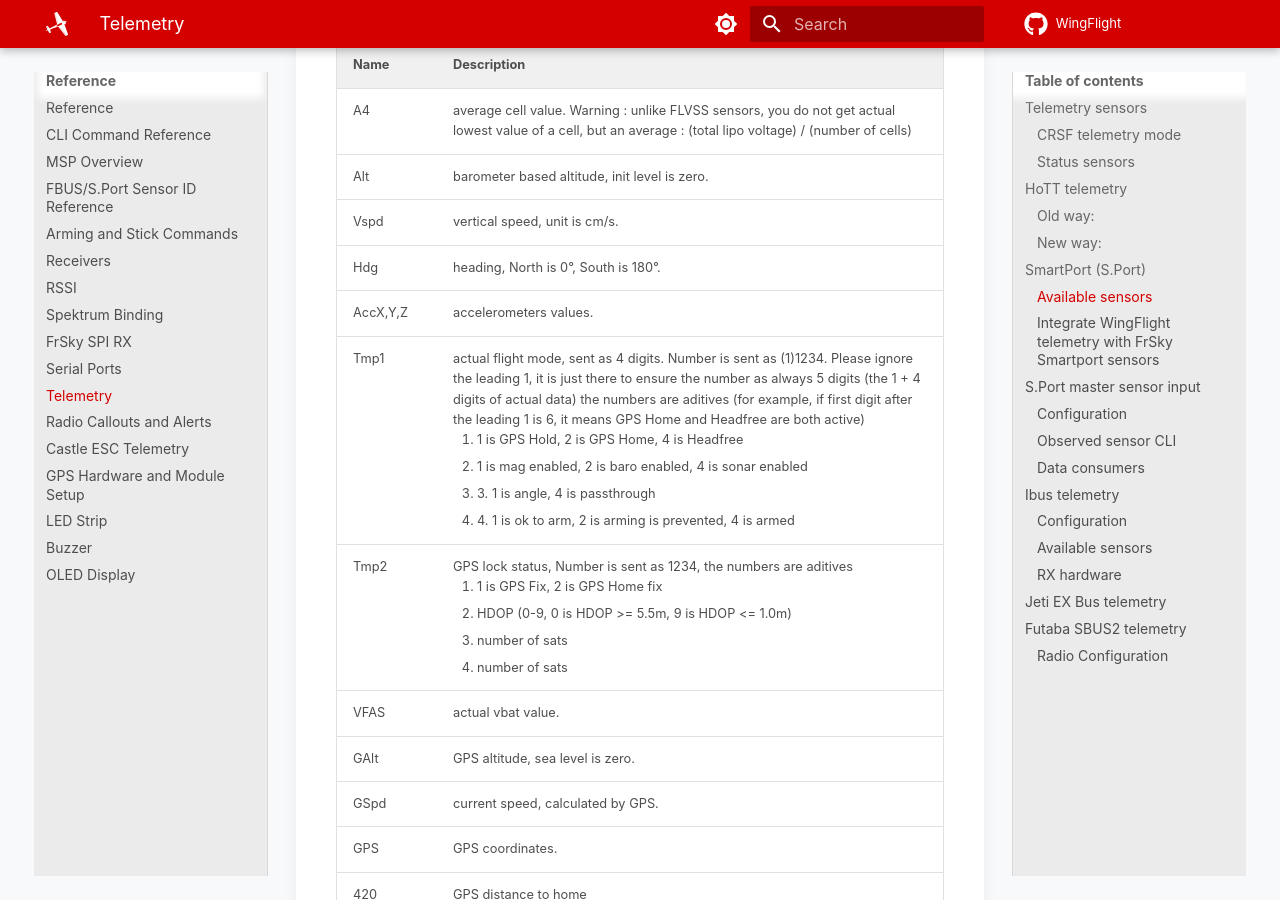
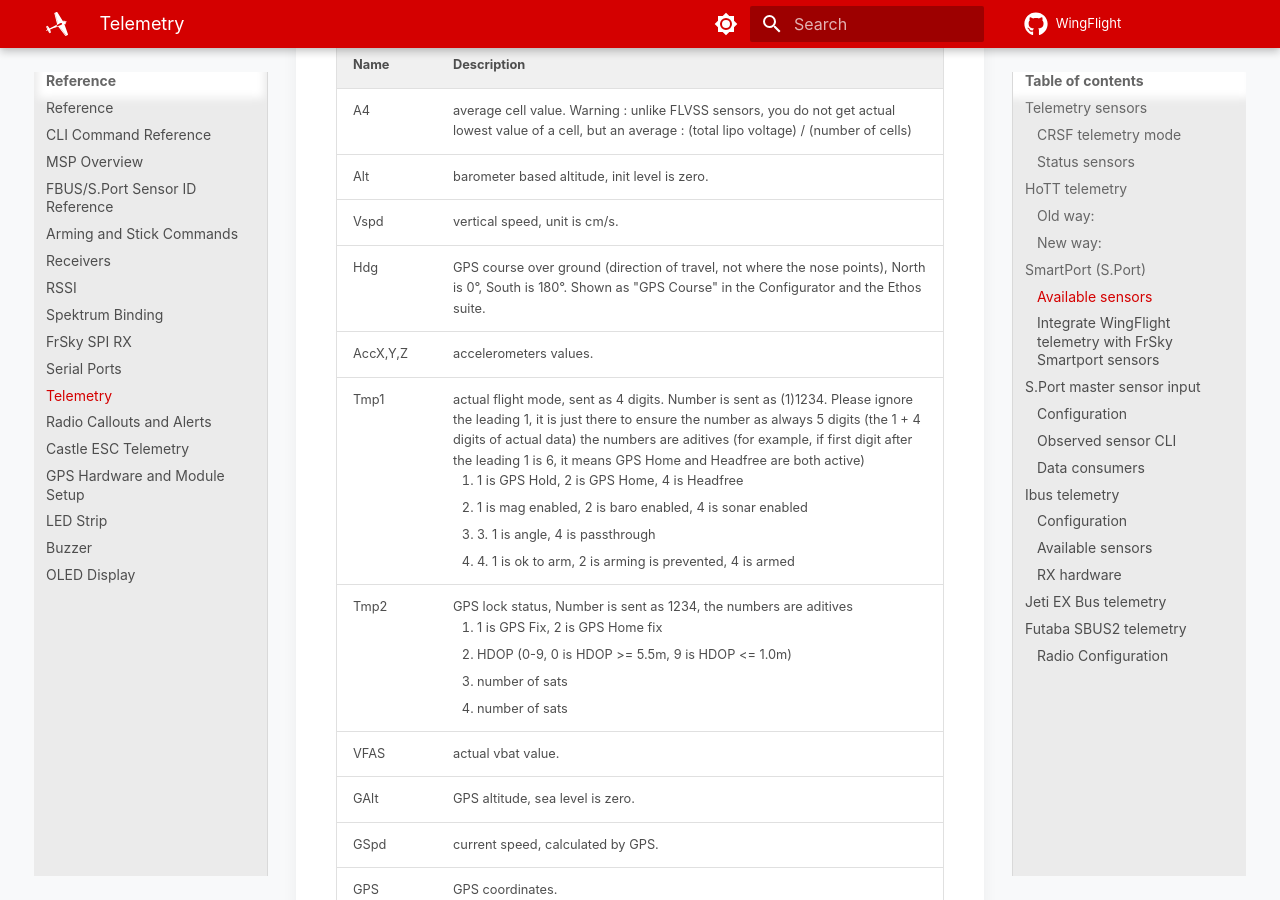
Before and after one commit to WingFlight/wingflight-docs, an MkDocs documentation site: the page built from docs/reference/telemetry.md, in a window 1280 px wide and 900 px high, scrolled down 6264 px. Built offline with MkDocs 1.6.1 and Material for MkDocs 9.7.7, drawn with Linux system fonts in a browser that asks for light colours.

Commit message:
Describe the S.Port Hdg sensor as GPS course over ground (#56)
Co-authored-by: Claude Opus 5.5 <noreply@anthropic.com>

```diff
--- a/docs/reference/telemetry.md
+++ b/docs/reference/telemetry.md
@@ -189,7 +189,7 @@ The following sensors are transmitted :
 | A4 | average cell value. Warning : unlike FLVSS sensors, you do not get actual lowest value of a cell, but an average : (total lipo voltage) / (number of cells) |
 | Alt | barometer based altitude, init level is zero. |
 | Vspd | vertical speed, unit is cm/s. |
-| Hdg | heading, North is 0°, South is 180°. |
+| Hdg | GPS course over ground (direction of travel, not where the nose points), North is 0°, South is 180°. Shown as "GPS Course" in the Configurator and the Ethos suite. |
 | AccX,Y,Z | accelerometers values. |
 | Tmp1 | actual flight mode, sent as 4 digits. Number is sent as (1)1234. Please ignore the leading 1, it is just there to ensure the number as always 5 digits (the 1 + 4 digits of actual data) the numbers are aditives (for example, if first digit after the leading 1 is 6, it means GPS Home and Headfree are both active) <ol><li>1 is GPS Hold, 2 is GPS Home, 4 is Headfree</li><li>1 is mag enabled, 2 is baro enabled, 4 is sonar enabled</li><li>3. 1 is angle, 4 is passthrough</li><li>4. 1 is ok to arm, 2 is arming is prevented,  4 is armed</li></ol> |
 | Tmp2 | GPS lock status, Number is sent as 1234, the numbers are aditives<ol><li>1 is GPS Fix, 2 is GPS Home fix</li><li>HDOP (0-9, 0 is HDOP >= 5.5m, 9 is HDOP <= 1.0m)</li><li>number of sats</li><li>number of sats</li></ol> |
```
